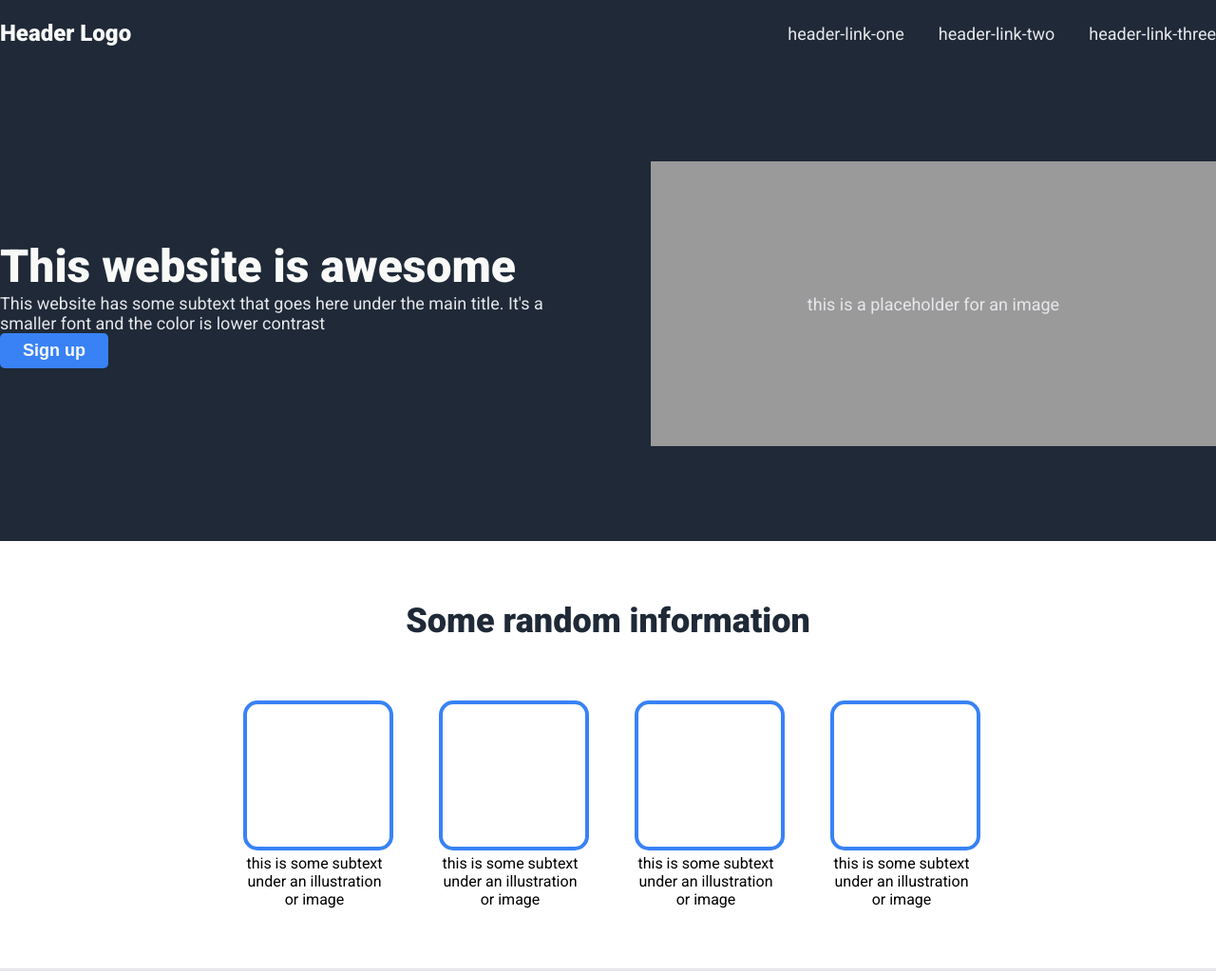
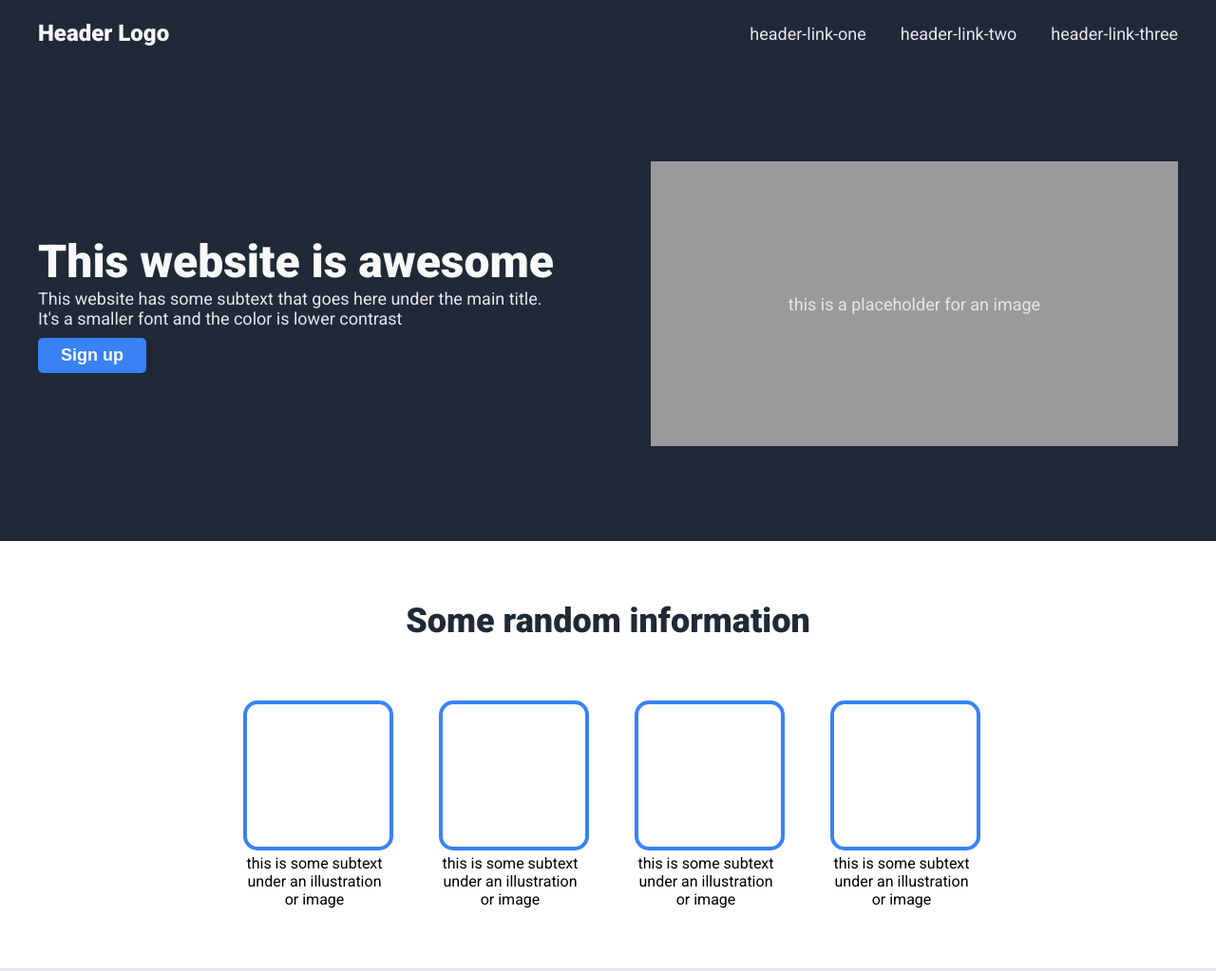
Before and after one commit to Darcares/landing-page, a plain HTML site: page index.html in a window 1280 px wide. Shown: the top 1023 px of the page at 95% size. Drawn offline with Linux system fonts and the light colour scheme.

Commit message:
Format button

```diff
--- a/index.html
+++ b/index.html
@@ -66,7 +66,7 @@
         </div>
         <div class="section-four">
             <div class="blue-container">
-                <div class="">
+                <div class="call-container">
                     <div class="call-to-action">Call to action! It's time!</div>
                     <div class="sign-up">Sign up for our product by clicking that button right there!</div>
                 </div>
--- a/style.css
+++ b/style.css
@@ -20,7 +20,7 @@ body {
     justify-content: space-between;
     align-items: center;
     height: 70px;
-    width: 1400px;
+    width: 1200px;
 }
 
 .logo,
@@ -76,7 +76,7 @@ li,
     justify-content: space-between;
     align-items: center;
     height: 300px;
-    width: 1400px;
+    width: 1200px;
     gap:90px
 }
 
@@ -90,6 +90,7 @@ li,
 
 button {
     background: #3882F6;
+    margin-top: 10px;
 }
 
 .image {
@@ -186,6 +187,7 @@ button {
 
 .section-four button {
     border: 2px solid #F9FAF8;
+    margin: 0;
 }
 /* Roboto font variations*/
 .roboto-thin {
```
